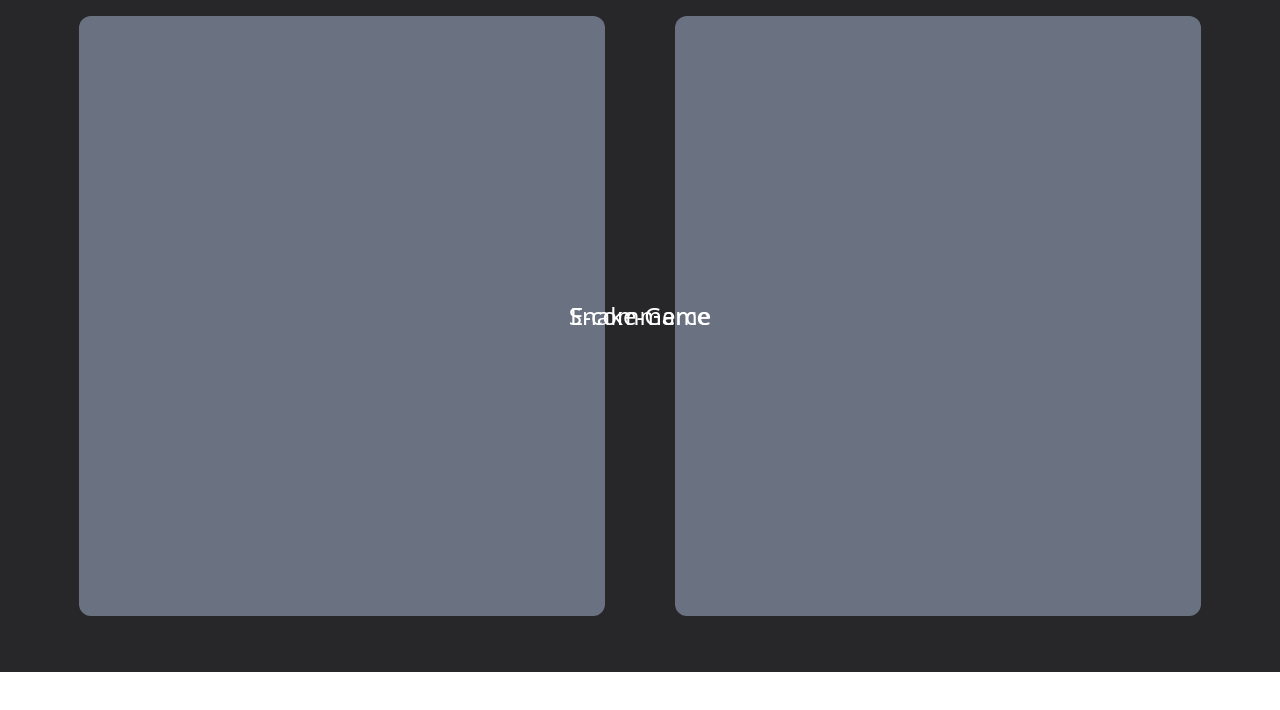
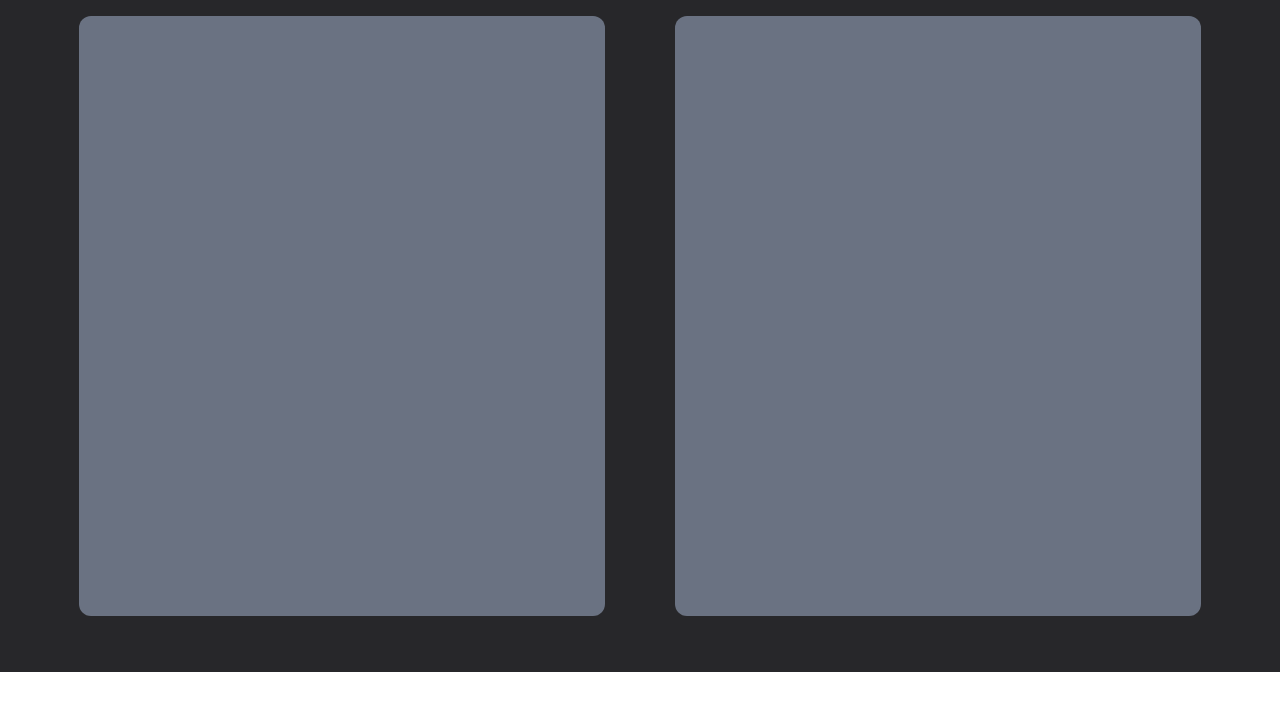
Before and after one commit to SowreeshUndru/main, a React (Vite) app: page / in a window 1280 px wide. Shown: the part 3144-3854 px from the top of the page. Built offline with nearby package versions, Linux system fonts and the light colour scheme.

Commit message:
animated partially-1

```diff
--- a/src/App.jsx
+++ b/src/App.jsx
@@ -23,6 +23,7 @@ export default function App() {
      <Project/>
      <Eyes/>
      <Links/>
+
     </div>
 
   )
--- a/src/components/Project.jsx
+++ b/src/components/Project.jsx
@@ -1,25 +1,29 @@
-import React from 'react'
+
+import { easeIn, motion } from 'framer-motion'
+import React, { useState } from 'react'
 
 function Project() {
+  const [hoverindex, setHover] = useState(-1);
+
   return (
     <div className=' w-[100vw] min-h-screen bg-[#27272A] px-14 py-7'>
       <h1 className='text-[500%] uppercase font-["Neue_Montreal"] tracking-tighter border-b-2 border-gray-600'>project</h1>
 
       <div className=' relative flex  h-[100vh] w-full  gap-[6%] items-center  justify-center'>
 
-      {["E-commerce", "Snake-Game"].map((item, index) => (
-          <div className='absolute' key={index}>
+        {["E-commerce", "Snake-Game"].map((item, index) => (
+          <div className='absolute flex overflow-hidden  ' key={index}>
             {item.split("").map((character, charIndex) => (
-              <span key={charIndex} className="text-white text-2xl">{character}</span>
+              <motion.span initial={{ y: "100%" }} animate={{ y: hoverindex == index ? "0%" : "100%" }} transition={{ easeIn, duration: charIndex * 0.04 }} key={charIndex} className="   text-[#FDF79F] text-3xl ">{character}</motion.span>
             ))}
           </div>
         ))}
 
-        <div className='h-[75%] w-[45%] bg-gray-500 rounded-xl'>
+        <div onMouseEnter={() => setHover(0)} onMouseLeave={() => setHover(-1)} className='h-[75%] w-[45%] bg-gray-500 rounded-xl'>
 
         </div>
 
-        <div className='h-[75%] w-[45%] bg-gray-500 rounded-xl'>
+        <div onMouseEnter={() => setHover(1)} onMouseLeave={() => setHover(-1)} className='h-[75%] w-[45%] bg-gray-500 rounded-xl'>
 
         </div>
 
```
